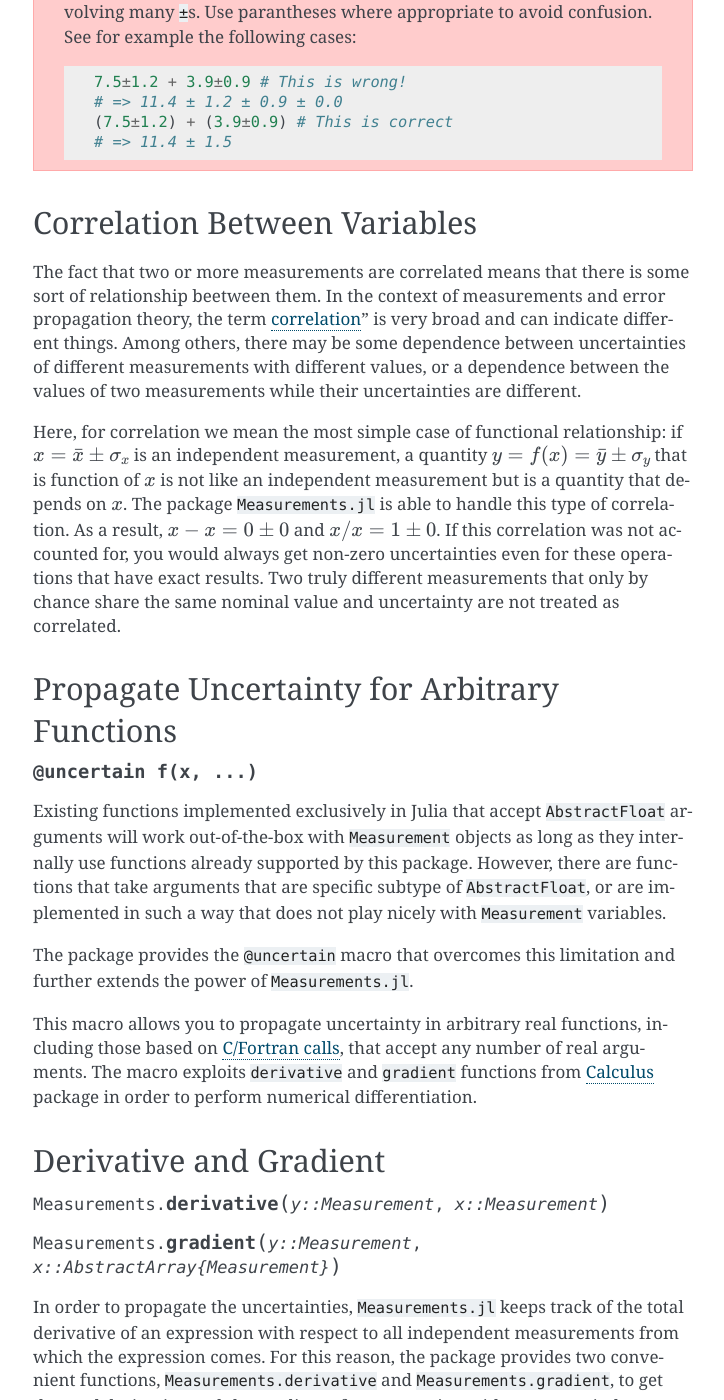
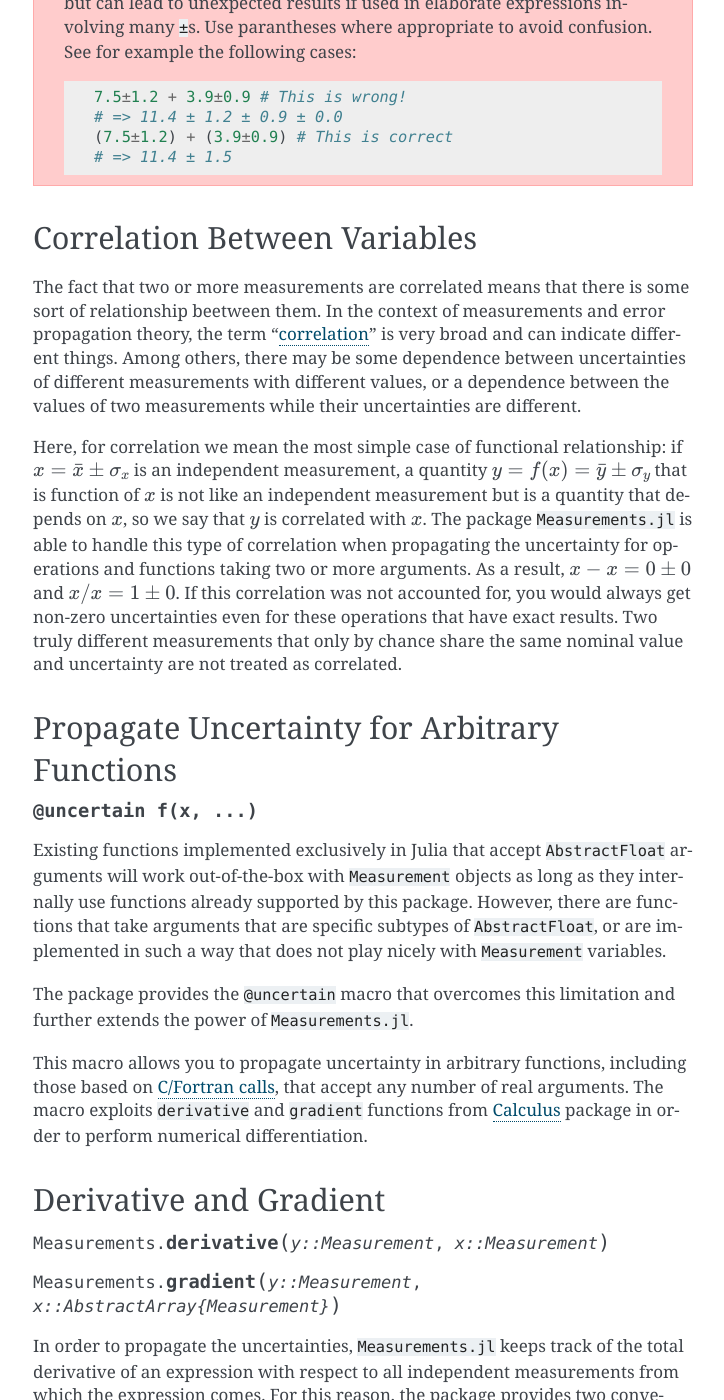
Before and after one commit to JuliaPhysics/Measurements.jl, a Sphinx documentation site: the page built from docs/usage.rst, in a window 1280 px wide and 1400 px high, scrolled down 1161 px. Shown: the whole window, without its empty margins (387-1111 px from the left). Built offline with Sphinx 7.4.7, drawn with Linux system fonts in a browser that asks for light colours.

```diff
--- a/docs/index.rst
+++ b/docs/index.rst
@@ -19,8 +19,8 @@ Features List
   functions can in turn perform calculations involving numbers with
   uncertainties without being redefined. This greatly enhances the power of
   ``Measurements.jl`` without effort for the users
-- Functional correlation between variables is correctly handled, so ``x-x ==
-  zero(x)``, ``x/x == one(x)``, ``tan(x) == sin(x)/cos(x)``, etc...
+- Functional correlation between variables is correctly handled, so :math:`x - x
+  = 0 \pm 0`, :math:`x/x = 1 \pm 0`, :math:`tan(x) == sin(x)/cos(x)`, etc...
 - Support for `arbitrary precision
   <http://docs.julialang.org/en/stable/manual/integers-and-floating-point-numbers/#arbitrary-precision-arithmetic>`__
   numbers with uncertainties (though this may not be very useful for quantities
--- a/docs/usage.rst
+++ b/docs/usage.rst
@@ -11,7 +11,7 @@ The module defines a new ``Measurement`` data type. ``Measurement`` objects can
 be created with the two following constructors:
 
 .. function:: Measurement(value, uncertainty)
-              value ± uncertainty
+.. function:: value ± uncertainty
 
 where
 
@@ -66,7 +66,7 @@ Correlation Between Variables
 
 The fact that two or more measurements are correlated means that there is some
 sort of relationship beetween them.  In the context of measurements and error
-propagation theory, the term `correlation
+propagation theory, the term "`correlation
 <https://en.wikipedia.org/wiki/Correlation_and_dependence>`__" is very broad and
 can indicate different things.  Among others, there may be some dependence
 between uncertainties of different measurements with different values, or a
@@ -76,13 +76,15 @@ different.
 Here, for correlation we mean the most simple case of functional relationship:
 if :math:`x = \bar{x} \pm \sigma_x` is an independent measurement, a quantity
 :math:`y = f(x) = \bar{y} \pm \sigma_y` that is function of :math:`x` is not
-like an independent measurement but is a quantity that depends on :math:`x`.
-The package ``Measurements.jl`` is able to handle this type of correlation.  As
-a result, :math:`x - x = 0 \pm 0` and :math:`x/x = 1 \pm 0`.  If this
-correlation was not accounted for, you would always get non-zero uncertainties
-even for these operations that have exact results.  Two truly different
-measurements that only by chance share the same nominal value and uncertainty
-are not treated as correlated.
+like an independent measurement but is a quantity that depends on :math:`x`, so
+we say that :math:`y` is correlated with :math:`x`.  The package
+``Measurements.jl`` is able to handle this type of correlation when propagating
+the uncertainty for operations and functions taking two or more arguments.  As a
+result, :math:`x - x = 0 \pm 0` and :math:`x/x = 1 \pm 0`.  If this correlation
+was not accounted for, you would always get non-zero uncertainties even for
+these operations that have exact results.  Two truly different measurements that
+only by chance share the same nominal value and uncertainty are not treated as
+correlated.
 
 Propagate Uncertainty for Arbitrary Functions
 ~~~~~~~~~~~~~~~~~~~~~~~~~~~~~~~~~~~~~~~~~~~~~
@@ -93,14 +95,14 @@ Existing functions implemented exclusively in Julia that accept
 ``AbstractFloat`` arguments will work out-of-the-box with ``Measurement``
 objects as long as they internally use functions already supported by this
 package.  However, there are functions that take arguments that are specific
-subtype of ``AbstractFloat``, or are implemented in such a way that does not
+subtypes of ``AbstractFloat``, or are implemented in such a way that does not
 play nicely with ``Measurement`` variables.
 
 The package provides the ``@uncertain`` macro that overcomes this limitation and
 further extends the power of ``Measurements.jl``.
 
-This macro allows you to propagate uncertainty in arbitrary real functions,
-including those based on `C/Fortran calls
+This macro allows you to propagate uncertainty in arbitrary functions, including
+those based on `C/Fortran calls
 <http://docs.julialang.org/en/stable/manual/calling-c-and-fortran-code/>`__,
 that accept any number of real arguments.  The macro exploits ``derivative`` and
 ``gradient`` functions from `Calculus
```
Also changed, not shown: docs/examples.rst (+30 -5 lines).
